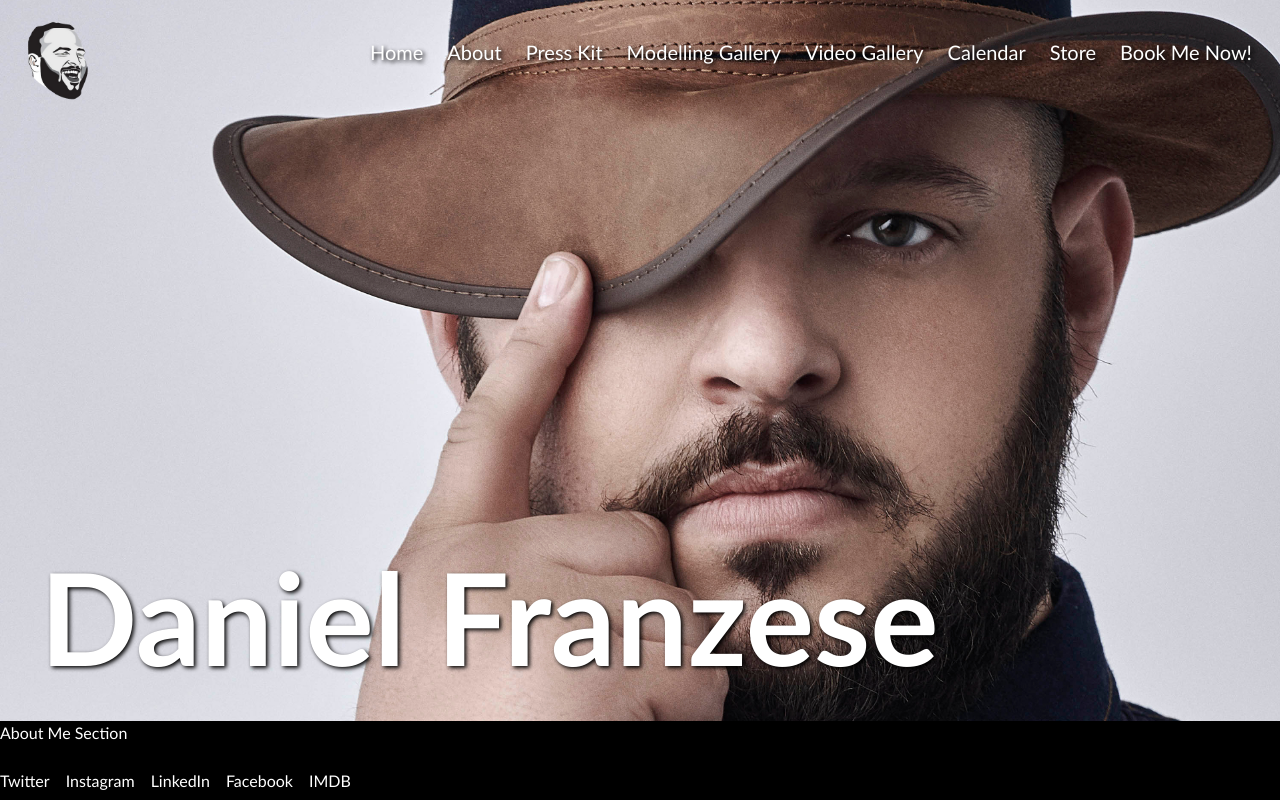
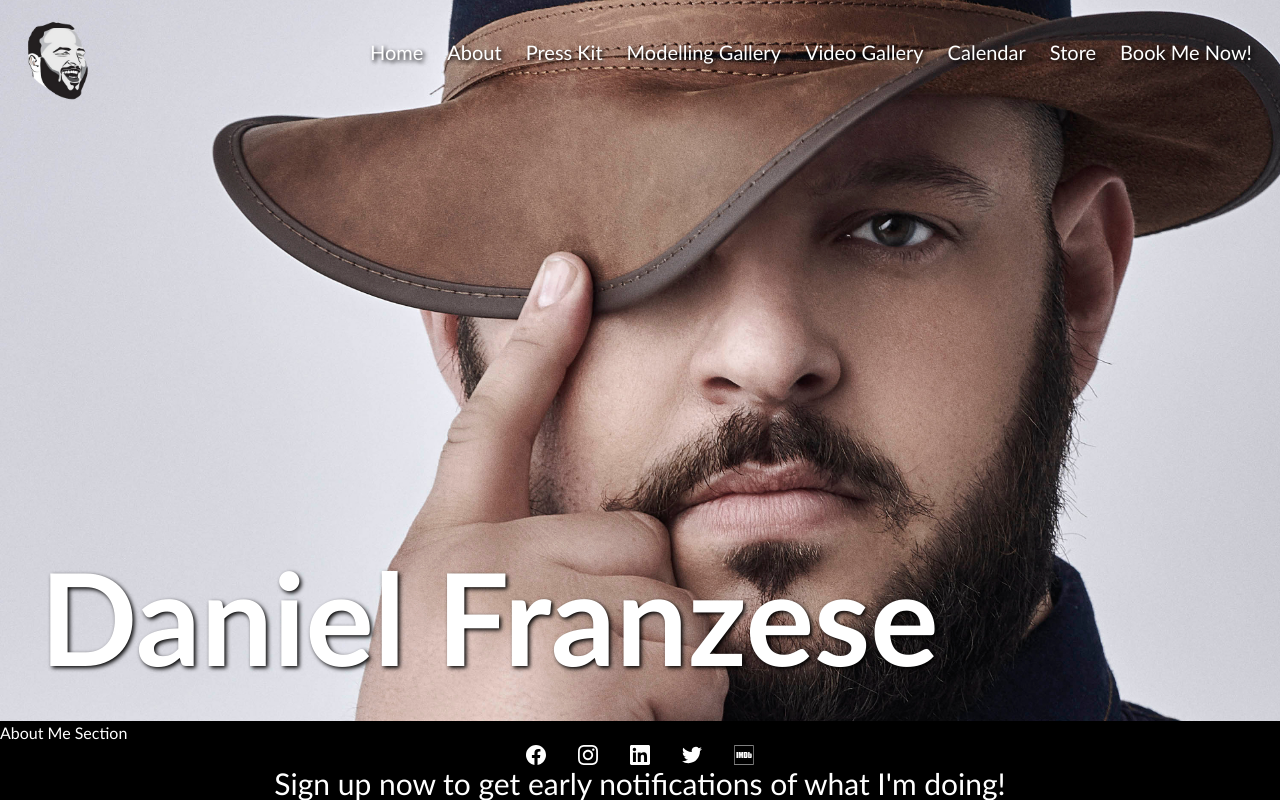
Before and after one commit to Earle-Poole/danFran, a Next.js app: page / in a window 1280 px wide. Built offline with nearby package versions, Linux system fonts and the light colour scheme.

Commit message:
Added the icon svgs

```diff
--- a/components/atoms/Icons/SocialMediaLinks.tsx
+++ b/components/atoms/Icons/SocialMediaLinks.tsx
@@ -1,14 +1,14 @@
-import Facebook from '@/assets/svg/facebook'
-import Instagram from '@/assets/svg/instagram'
-import LinkedIn from '@/assets/svg/linkedin'
-import Twitter from '@/assets/svg/twitter'
-import IMDB from '@/assets/svg/imdb'
+import Facebook from '@/assets/svg/facebook';
+import Instagram from '@/assets/svg/instagram';
+import LinkedIn from '@/assets/svg/linkedin';
+import Twitter from '@/assets/svg/twitter';
+import IMDB from '@/assets/svg/imdb';
 
 const commonSVGProps = {
   color: '#fff',
   width: 20,
   height: 20,
-}
+};
 
 const socialMediaLinks = [
   {
@@ -36,33 +36,23 @@ const socialMediaLinks = [
     icon: <IMDB {...commonSVGProps} />,
     name: 'IMDB',
   },
-]
+];
 
 const SocialMediaLinks = () => {
   const socialMediaClassName =
-    'odd:hover:text-pink-500 even:hover:text-cyan-400 transition duration-150'
+    'odd:hover:text-pink-500 even:hover:text-cyan-400 transition duration-150 mx-4';
 
   return (
-    <div className='flex space-x-4 w-fit display-block mt-6 leading-6'>
-      <div className={socialMediaClassName}>
-        <a href='https://twitter.com/WhatsupDanny'>Twitter</a>
-      </div>
-      <div className={socialMediaClassName}>
-        <a href='https://www.instagram.com/whatsupdanny/'>Instagram</a>
-      </div>
-      <div className={socialMediaClassName}>
-        <a href='https://www.linkedin.com/in/daniel-franzese-84126a57/'>
-          LinkedIn
-        </a>
-      </div>
-      <div className={socialMediaClassName}>
-        <a href='https://www.facebook.com/profile.php?id=659344013'>Facebook</a>
-      </div>
-      <div className={socialMediaClassName}>
-        <a href='https://www.imdb.com/name/nm0291881/'>IMDB</a>
-      </div>
+    <div className='flex w-fit mx-auto'>
+      {socialMediaLinks.map((socialMediaLink) => {
+        return (
+          <div className={socialMediaClassName} key={socialMediaLink.name}>
+            <a href={socialMediaLink.url}>{socialMediaLink.icon}</a>
+          </div>
+        );
+      })}
     </div>
-  )
-}
+  );
+};
 
-export default SocialMediaLinks
+export default SocialMediaLinks;
```
